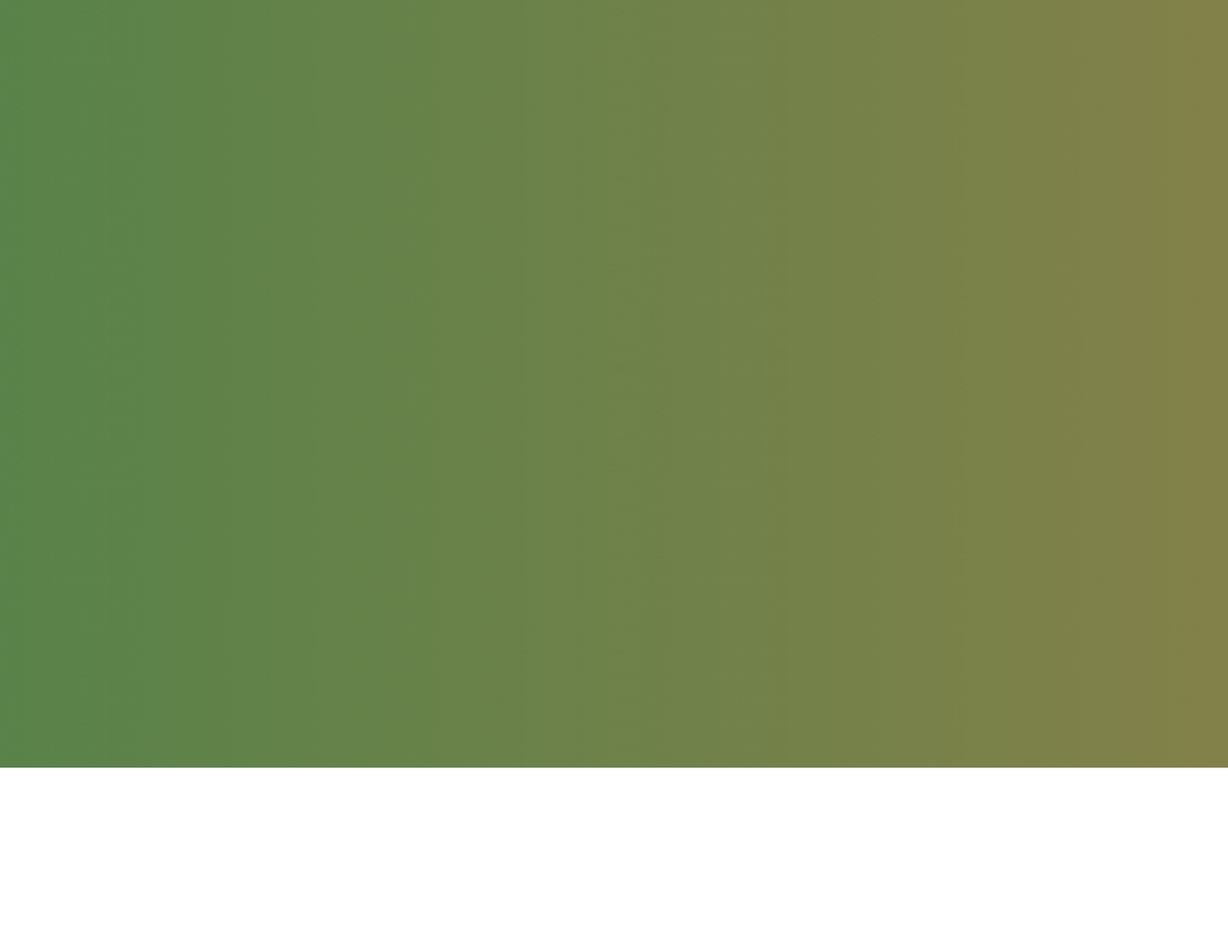
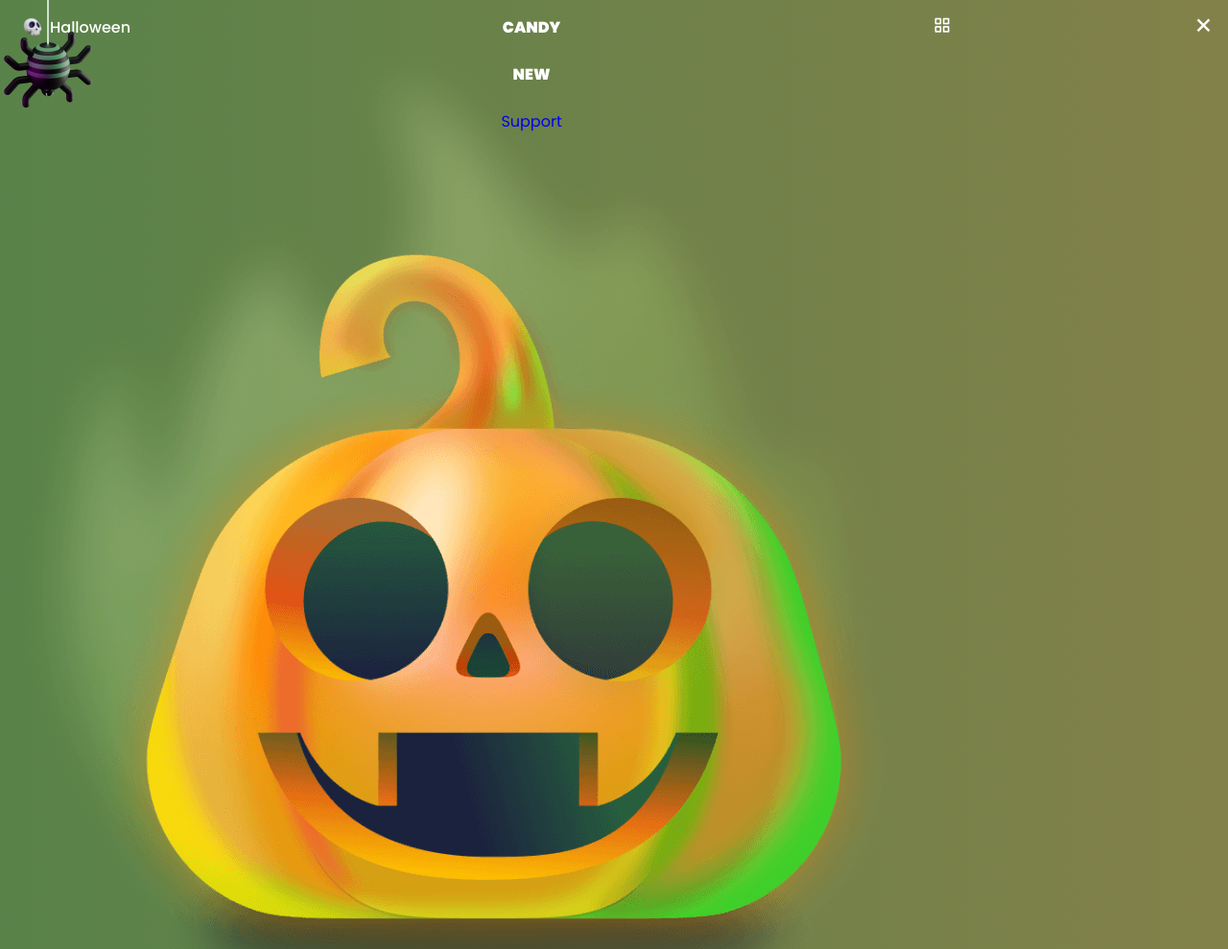
Before and after one commit to thalesfelippe/happy-halloween, a plain HTML site: page index.html in a window 1280 px wide. Shown: the top 989 px of the page at 96% size. Before the commit the page ends 800 px from the top, so only its background shows below. Drawn offline with nearby package versions, Linux system fonts and the light colour scheme.

Commit message:
Nav layout

```diff
--- a/css/styles.css
+++ b/css/styles.css
@@ -1,11 +1,11 @@
-/*=============== GOOGLE FONTS ===============*/
+/* GOOGLE FONTS */
 @import url('https://fonts.googleapis.com/css2?family=Poppins:wght@400;500;600;900&display=swap');
 
-/*=============== VARIABLES CSS ===============*/
+/* VARIABLES CSS */
 :root {
-  --header-height: 3.5rem;
+  --header-height: 56px;
 
-  /*========== Colors ==========*/
+  /* Colors */
   --hue: 14;
   --first-color: hsl(var(--hue), 91%, 54%);
   --first-color-alt: hsl(var(--hue), 91%, 50%);
@@ -15,31 +15,31 @@
   --body-color: linear-gradient(90deg, hsl(104, 28%, 40%) 0%, hsl(58, 28%, 40%) 100%);
   --container-color: linear-gradient(136deg, hsl(104, 28%, 35%) 0%, hsl(58, 28%, 35%) 100%);
 
-  /*========== Font and typography ==========*/
+  /* Font and typography */
   --body-font: 'Poppins', sans-serif;
-  --biggest-font-size: 2rem;
-  --h1-font-size: 1.5rem;
-  --h2-font-size: 1.25rem;
-  --h3-font-size: 1rem;
-  --normal-font-size: .938rem;
-  --small-font-size: .813rem;
-  --smaller-font-size: .75rem;
+  --biggest-font-size: 32px;
+  --h1-font-size: 24px;
+  --h2-font-size: 20px;
+  --h3-font-size: 16px;
+  --normal-font-size: 15px;
+  --small-font-size: 13px;
+  --smaller-font-size: 12px;
 
-  /*========== Font weight ==========*/
+  /* Font weight */
   --font-medium: 500;
   --font-semi-bold: 600;
   --font-black: 900;
 
-  /*========== Margenes Bottom ==========*/
-  --mb-0-25: .25rem;
-  --mb-0-5: .5rem;
-  --mb-0-75: .75rem;
-  --mb-1: 1rem;
-  --mb-1-5: 1.5rem;
-  --mb-2: 2rem;
-  --mb-2-5: 2.5rem;
+  /* Margenes Bottom */
+  --mb-0-25: 4px;
+  --mb-0-5: 8px;
+  --mb-0-75: 12px;
+  --mb-1: 16px;
+  --mb-1-5: 24px;
+  --mb-2: 32px;
+  --mb-2-5: 40px;
 
-  /*========== z index ==========*/
+  /* z index */
   --z-tooltip: 10;
   --z-fixed: 100;
 }
@@ -47,17 +47,17 @@
 /* Responsive typography */
 @media screen and (min-width: 992px) {
   :root {
-    --biggest-font-size: 4rem;
-    --h1-font-size: 2.25rem;
-    --h2-font-size: 1.5rem;
-    --h3-font-size: 1.25rem;
-    --normal-font-size: 1rem;
-    --small-font-size: .875rem;
-    --smaller-font-size: .813rem;
+    --biggest-font-size: 64px;
+    --h1-font-size: 36px;
+    --h2-font-size: 24px;
+    --h3-font-size: 20px;
+    --normal-font-size: 16px;
+    --small-font-size: 14px;
+    --smaller-font-size: 13px;
   }
 }
 
-/*=============== BASE ===============*/
+/* BASE */
 *{
   box-sizing: border-box;
   padding: 0;
@@ -106,7 +106,7 @@ button{
   font-size: var(--normal-font-size);
 }
 
-/*=============== REUSABLE CSS CLASSES ===============*/
+/* REUSABLE CSS CLASSES */
 .section{
   padding: 4.5rem 0 2rem;
 }
@@ -117,7 +117,7 @@ button{
   text-align: center;
 }
 
-/*=============== LAYOUT ===============*/
+/* LAYOUT */
 .container{
   max-width: 968px;
   margin-left: var(--mb-1-5);
@@ -132,14 +132,97 @@ button{
   overflow: hidden; /*For animation*/
 }
 
-/*=============== HEADER ===============*/
+/* HEADER */
+.header {
+  width: 100%;
+  background: var(--body-color);
+  position: fixed;
+  top: 0;
+  left: 0;
+  z-index: var(--z-fixed);
+}
 
+/* NAV */
+.nav {
+  height: var(--header-height);
+  display: flex;
+  justify-content: space-between;
+  align-items: center;
+}
 
-/*=============== NAV ===============*/
+.nav_logo {
+  display: flex;
+  align-items: center;
+  column-gap: 8px;
+  font-weight: var(--font-medium);
+}
 
+.nav_logo-img{
+  width: 20px;
+}
+
+.nav_link,
+.nav_logo,
+.nav_toggle,
+.nav_close {
+  color: var(--title-color);
+}
+
+.nav_toggle {
+  font-size: 20px;
+  cursor: pointer;
+}
+
+@media screen and (max-width: 768px) {
+  .nav_menu {
+    position: fixed;
+    width: 100%;
+    background: var(--container-color);
+    top: -150%;
+    left: 0;
+    padding: 56px 0;
+    transition: 0.4s;
+    z-index: var(--z-fixed);
+    border-radius: 0 0 24px 24px;
+  }
+}
+
+.nav_img {
+  width: 100px;
+  position: absolute;
+  top: 0;
+  left: 0;
+}
+
+.nav_close {
+  font-size: 29px;
+  position: absolute;
+  top: 8px;
+  right: 11px;
+  cursor: pointer;
+}
+
+.nav_list {
+  display: flex;
+  flex-direction: column;
+  align-items: center;
+  row-gap: 24px;
+}
+
+.nav_link {
+  text-transform: uppercase;
+  font-weight: var(--font-black);
+  transition: 0.4s;
+}
+
+.nav_link:hover {
+  color: var(--text-color);
+}
 
 /* Show menu */
-
+.show-menu {
+  top: 0;
+}
 
 /* Change background header */
 
@@ -147,46 +230,46 @@ button{
 /* Active link */
 
 
-/*=============== HOME ===============*/
+/* HOME */
 
 
 /* Swiper Class */
 
 
-/*=============== BUTTONS ===============*/
+/* BUTTONS */
 
 
-/*=============== CATEGORY ===============*/
+/* CATEGORY */
 
 
-/*=============== ABOUT ===============*/
+/* ABOUT */
 
 
-/*=============== TRICK OR TREAT ===============*/
+/* TRICK OR TREAT */
 
 
-/*=============== DISCOUNT ===============*/
+/* DISCOUNT */
 
 
-/*=============== NEW ARRIVALS ===============*/
+/* NEW ARRIVALS */
 
 
-/*=============== NEWSLETTER ===============*/
+/* NEWSLETTER */
 
 
-/*=============== FOOTER ===============*/
+/* FOOTER */
 
 
-/*=============== SCROLL UP ===============*/
+/* SCROLL UP */
 
 
 /* Show Scroll Up*/
 
 
-/*=============== SCROLL BAR ===============*/
+/* SCROLL BAR */
 
 
-/*===============  BREAKPOINTS ===============*/
+/*  BREAKPOINTS */
 /* For small devices */
 
 
--- a/index.html
+++ b/index.html
@@ -21,13 +21,64 @@
     <body>
         <!-- HEADER -->
         <header class="header" id="header">
+            <nav class="nav container">
+                <a href="#" class="nav_logo">
+                    <img src="./img/logo.png" alt="logo" class="nav_logo-img">
+                    Halloween
+                </a>
 
+                <div class="nav_menu" id="nav-menu">
+                    <ul class="nav_list">
+                        <li class="nav_item">
+                            <a href="#home" class="nav_link">Home</a>
+                        </li>
+                        <li class="nav_item">
+                            <a href="#about" class="nav_link">About</a>
+                        </li>
+                        <li class="nav_item">
+                            <a href="#trick" class="nav_link">Candy</a>
+                        </li>
+                        <li class="nav_item">
+                            <a href="#new" class="nav_link">New</a>
+                        </li>
+
+                        <a href="#" class="button button--ghost">Support</a>
+                    </ul>
+
+                    <div class="nav_close" id="nav-close">
+                        <i class="bx bx-x"></i>
+                    </div>
+
+                    <img src="img/nav-img.png" alt="" class="nav_img">
+                </div>
+
+                <div class="nav_toggle" id="nav-toggle">
+                    <i class="bx bx-grid-alt"></i>
+                </div>
+            </nav>
         </header>
 
         <main class="main">
             <!-- HOME -->
             <section class="home container" id="home">
+                <div class="swiper home-swiper">
+                    <div class="swiper-wrapper">
+                        <section class="swiper-slide">
+                            <div class="home_content grid">
+                                <div class="home_group">
+                                    <img src="./img/home1-img.png" alt="" class="home_img">
+                                    <div class="home_indicator"></div>
 
+                                    <div class="home_details-img">
+                                        <h4 class="home_details-title">Gostosuras</h4>
+                                        <span class="home_details-subtitle">Travessuras</span>
+                                    </div>
+                                </div>
+
+                            </div>
+                        </section>
+                    </div>
+                </div>
             </section>
 
             <!-- CATEGORY -->
--- a/js/main.js
+++ b/js/main.js
@@ -1,22 +1,43 @@
-/*=============== SHOW MENU ===============*/
+/* SHOW MENU */
+const navMenu = document.getElementById('nav-menu'),
+      navToggle = document.getElementById('nav-toggle'),
+      navClose = document.getElementById('nav-close')
+
+if(navToggle){
+    navToggle.addEventListener('click', () =>{
+        navMenu.classList.add('show-menu')
+    })
+}
+
+if(navClose){
+    navClose.addEventListener('click', () =>{
+        navMenu.classList.remove('show-menu')
+    })
+}
+
+/* REMOVE MENU MOBILE */
+const navLink = document.querySelectorAll('.nav_link')
+
+function linkAction(){
+    const navMenu = document.getElementById('nav-menu')
+    // When we click on each nav__link, we remove the show-menu class
+    navMenu.classList.remove('show-menu')
+}
+navLink.forEach(n => n.addEventListener('click', linkAction))
+
+/* HOME SWIPER */
 
 
-/*=============== REMOVE MENU MOBILE ===============*/
+/* CHANGE BACKGROUND HEADER */
 
 
-/*=============== HOME SWIPER ===============*/
+/* NEW SWIPER */
 
 
-/*=============== CHANGE BACKGROUND HEADER ===============*/
+/* SCROLL SECTIONS ACTIVE LINK */
 
 
-/*=============== NEW SWIPER ===============*/
+/* SHOW SCROLL UP */
 
 
-/*=============== SCROLL SECTIONS ACTIVE LINK ===============*/
-
-
-/*=============== SHOW SCROLL UP ===============*/
-
-
-/*=============== SCROLL REVEAL ANIMATION ===============*/
+/* SCROLL REVEAL ANIMATION */
```
